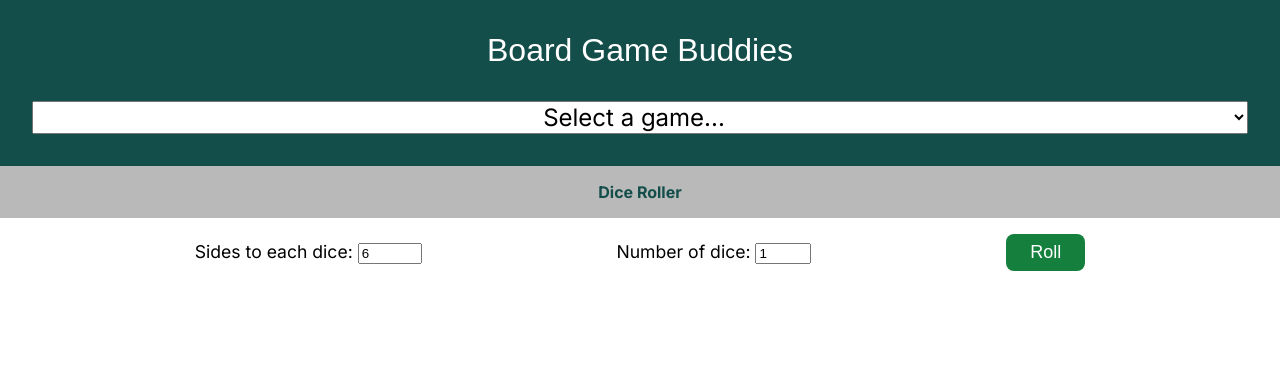
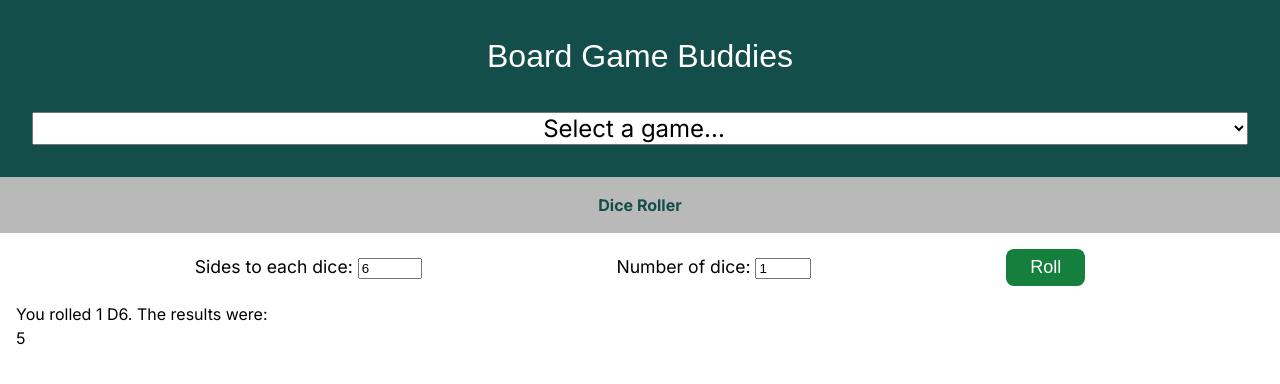
Before and after one commit to eidolon-SE/bgbuddies, a Vue app: page /misc in a window 1280 px wide. Both pictures are taken after a click on the button "Roll". Shown: the top 384 px of the page. Built offline with nearby package versions, Linux system fonts and the light colour scheme; a web font is replaced by a local one.

Commit message:
finished dice roller

```diff
--- a/src/assets/main.css
+++ b/src/assets/main.css
@@ -9,6 +9,7 @@
 body {
     background-color: #fff;
     font-family: 'Inter', sans-serif;
+    line-height: 1.5;
 }
 
 #app {
--- a/src/components/HorrifiedMonster.vue
+++ b/src/components/HorrifiedMonster.vue
@@ -21,7 +21,6 @@
     padding: 0.5rem 1.5rem;
     color: #fff;
     border-radius: 0.5rem;
-    line-height: 1.5;
 }
 
 .name {
--- a/src/routes/Scythe.js
+++ b/src/routes/Scythe.js
@@ -1,5 +1,6 @@
 import ScytheView from '../views/Scythe/ScytheView.vue'
 import ScytheScoreCalculatorView from '../views/Scythe/ScytheScoreCalculatorView.vue'
+import ScytheFactionPickerView from '../views/Scythe/ScytheFactionPickerView.vue'
 
 export const ScytheRoutes = {
     path: '/scythe',
@@ -8,10 +9,15 @@ export const ScytheRoutes = {
     component: ScytheView,
     children: [
         {
+            path: 'faction',
+            component: ScytheFactionPickerView,
+            name: 'scythe_faction',
+            alias: '',
+        },
+        {
             path: 'score',
             component: ScytheScoreCalculatorView,
             name: 'scythe_scorecalc',
-            alias: '',
         },
     ]
 }
--- a/src/views/Misc/MiscDiceRollView.vue
+++ b/src/views/Misc/MiscDiceRollView.vue
@@ -2,7 +2,26 @@
     import { ref } from 'vue'
 
     const numSides = ref(6)
+    const numSidesShow = ref()
     const numDice = ref(1)
+    const numDiceShow = ref()
+    const rolls = ref([])
+    const rollTotal = ref([])
+    const rolled = ref(false)
+
+    function rollDice() {
+        numSidesShow.value = numSides.value
+        numDiceShow.value = numDice.value
+        rolls.value = []
+
+        for (let i =0; i < numDice.value; i++) {
+            let value = Math.ceil(Math.random() * numSides.value)
+            rolls.value.push(value)
+        }
+
+        rollTotal.value = rolls.value.reduce((a, b) => a + b)
+        rolled.value = true
+    }
 </script>
 
 <template>
@@ -15,6 +34,27 @@
             <label for="num-dice">Number of dice: </label>
             <input type="number" id="num-dice" v-model="numDice" min=1 max=32>
         </div>
-        <input type="button" class="button" value="Roll">
+        <input type="button" class="button" value="Roll" @click="rollDice">
     </div>
+    <div v-if="rolled">
+        You rolled {{ numDiceShow }} D{{ numSidesShow }}<template v-if="numDiceShow > 1">'s</template>. The results were:
+            <ul>
+                <li v-for="n in rolls">{{ n }}</li>
+            </ul>
+            <template v-if="numDiceShow > 1">Your roll total is {{ rollTotal }}.</template>
+        </div>
 </template>
+
+<style scoped>
+ul {
+    list-style-type: none;
+    display: flex;
+    column-gap: 0.5rem;
+    flex-wrap: wrap;
+    padding: 0;
+}
+
+li:not(:last-child)::after {
+    content: ", ";
+}
+</style>
--- /dev/null
+++ b/src/views/Scythe/ScytheFactionPickerView.vue
@@ -0,0 +1,3 @@
+<template>
+    Scythe Faction Picker
+</template>
--- a/src/views/Scythe/ScytheView.vue
+++ b/src/views/Scythe/ScytheView.vue
@@ -6,6 +6,7 @@
 <template>
     <ViewLayout>
         <template v-slot:nav>
+            <RouterLink :to="{ name: 'scythe_faction' }">Faction Picker</RouterLink>
             <RouterLink :to="{ name: 'scythe_scorecalc' }">Score Calculator</RouterLink>
         </template>
     </ViewLayout>
```
